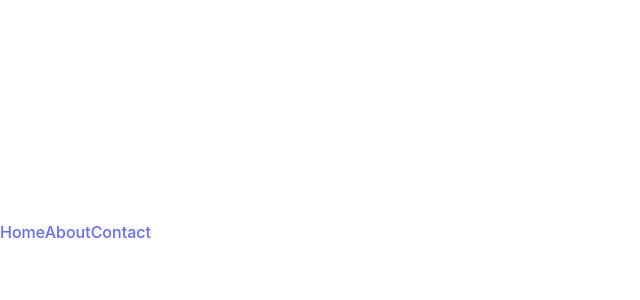
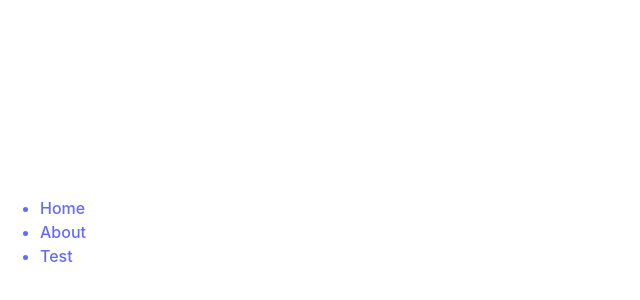
Before and after one commit to Sjonleeee/integration-4, a React (Vite) app in the folder client/: page / in a window 1280 px wide. Shown: the part 168-468 px from the top of the page, without its empty margins (0-640 px from the left). Built offline with nearby package versions, Linux system fonts and the light colour scheme.

Commit message:
Fix error from navLink

```diff
--- a/client/src/routes/nav.jsx
+++ b/client/src/routes/nav.jsx
@@ -3,15 +3,19 @@ import { NavLink } from 'react-router-dom'
 export default function Navbar() {
   return (
     <div className="navlink">
-      <NavLink to="/home" activeClassName="active">
-        Home
-      </NavLink>
-      <NavLink to="/about" activeClassName="active">
-        About
-      </NavLink>
-      <NavLink to="/contact" activeClassName="active">
-        Contact
-      </NavLink>
+      <ul>
+        <NavLink to="/">
+          <li>Home</li>
+        </NavLink>
+
+        <NavLink to="">
+          <li>About</li>
+        </NavLink>
+
+        <NavLink to="">
+          <li>Test</li>
+        </NavLink>
+      </ul>
     </div>
   )
 }
```
Also changed, not shown: client/src/main.jsx (+9 -8 lines).
